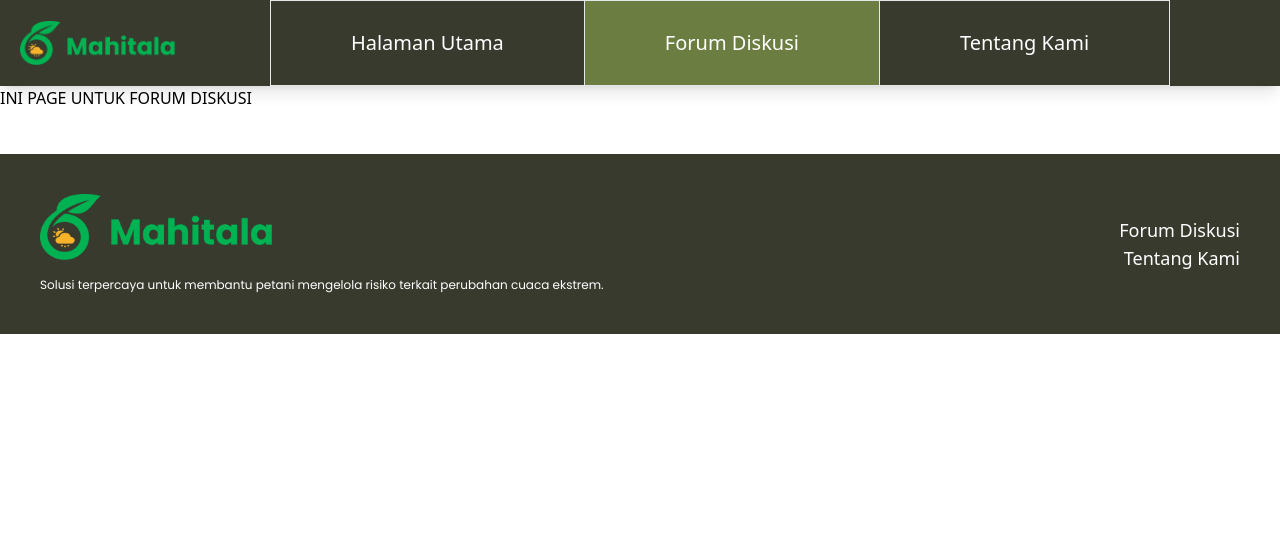
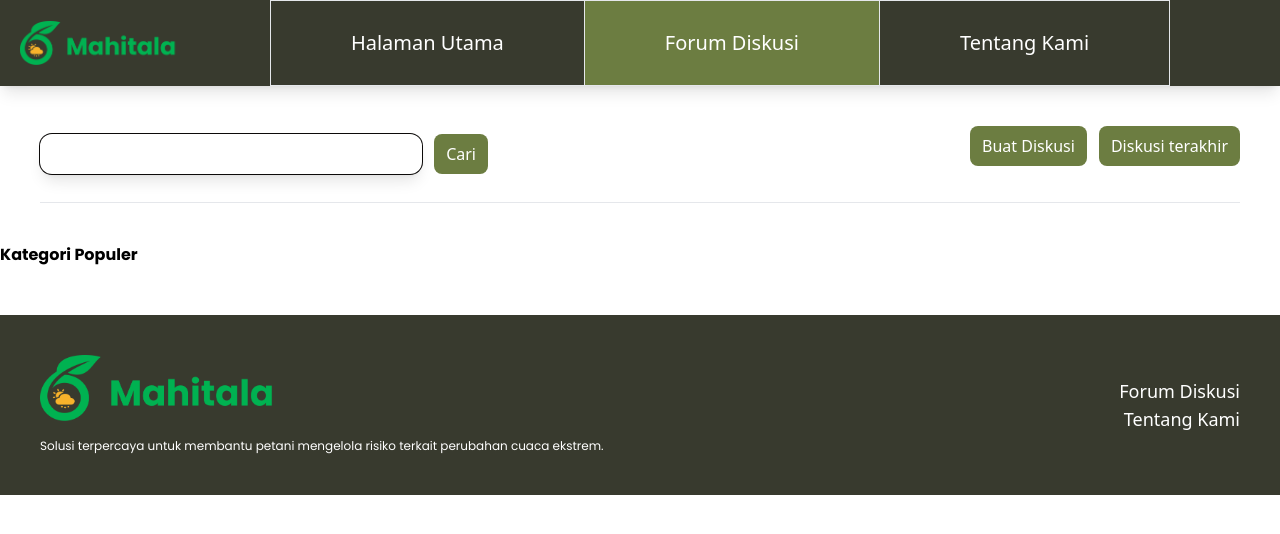
Before and after one commit to Yusuf-311/Mahitala, a React (Vite) app: page /forum-diskusi in a window 1280 px wide. Shown: the top 534 px of the page. Built offline with nearby package versions, Linux system fonts and the light colour scheme.

Commit message:
first commit

```diff
--- a/src/components/Footer.jsx
+++ b/src/components/Footer.jsx
@@ -3,7 +3,7 @@
 const Footer = () => {
   return (
     <>
-      <footer className="bg-[#383A2E] p-10 mt-11 sticky ">
+      <footer className="bg-[#383A2E] p-10  sticky ">
         <div className="flex items-center justify-between">
           <div>
             <img src={logo} className="w-60" alt="" />
--- a/src/components/css/header.css
+++ b/src/components/css/header.css
@@ -9,12 +9,3 @@
   font-family: "Poppins", serif !important;
   font-size: 12px;
 }
-
-.scrollbar-hidden::-webkit-scrollbar {
-  display: none; /* Safari and Chrome */
-}
-
-.scrollbar-hidden {
-  -ms-overflow-style: none; /* Internet Explorer and Edge */
-  scrollbar-width: none; /* Firefox */
-}
--- a/src/components/dashboard/PrediksiCuaca.jsx
+++ b/src/components/dashboard/PrediksiCuaca.jsx
@@ -32,7 +32,7 @@
             <p className="font-normal">Sebagian Cerah</p>
           </div>
 
-          <div className="text-white self-center align-middle p-10  basis-1/2 md:basis-1/2 bg-[#6C7D41] rounded-3xl">
+          <div className="text-white self-center align-middle p-5  basis-1/2 md:basis-1/2 bg-[#6C7D41] rounded-3xl">
             <p className="mb-5">Perkiraan Cuaca Hari Ini</p>
 
             {/* SubPrediksi */}
--- a/src/components/dashboard/PrediksiKedepan.jsx
+++ b/src/components/dashboard/PrediksiKedepan.jsx
@@ -12,30 +12,10 @@
         </div>
         <div className="overflow-x-auto scrollbar-hidden">
           <div className="flex gap-4 mt-5 w-\ whitespace-nowrap">
-            <SubPrediksiKedepan
-              jam="09.00"
-              images={Berawan}
-              suhu="19° "
-              warna="bg-[#6C7D41]"
-            />
-            <SubPrediksiKedepan
-              jam="09.00"
-              images={Berawan}
-              suhu="19° "
-              warna="bg-[#6C7D41]"
-            />
-            <SubPrediksiKedepan
-              jam="09.00"
-              images={Berawan}
-              suhu="19° "
-              warna="bg-[#6C7D41]"
-            />
-            <SubPrediksiKedepan
-              jam="09.00"
-              images={Berawan}
-              suhu="19° "
-              warna="bg-[#6C7D41]"
-            />
+            <SubPrediksiKedepan jam="09.00" images={Berawan} suhu="19° " />
+            <SubPrediksiKedepan jam="09.00" images={Berawan} suhu="19° " />
+            <SubPrediksiKedepan jam="09.00" images={Berawan} suhu="19° " />
+            <SubPrediksiKedepan jam="09.00" images={Berawan} suhu="19° " />
           </div>
         </div>
         <div className="flex items-center gap-4 mt-5 align-middle">
@@ -44,30 +24,10 @@
         </div>
         <div className="overflow-x-auto scrollbar-hidden">
           <div className="flex gap-4 mt-5 whitespace-nowrap">
-            <SubPrediksiKedepan
-              jam="09.00"
-              images={Berawan}
-              suhu="19° "
-              warna="bg-[#6C7D41]"
-            />
-            <SubPrediksiKedepan
-              jam="09.00"
-              images={Berawan}
-              suhu="19° "
-              warna="bg-[#6C7D41]"
-            />
-            <SubPrediksiKedepan
-              jam="09.00"
-              images={Berawan}
-              suhu="19° "
-              warna="bg-[#6C7D41]"
-            />
-            <SubPrediksiKedepan
-              jam="09.00"
-              images={Berawan}
-              suhu="19° "
-              warna="bg-[#6C7D41]"
-            />
+            <SubPrediksiKedepan jam="09.00" images={Berawan} suhu="19° " />
+            <SubPrediksiKedepan jam="09.00" images={Berawan} suhu="19° " />
+            <SubPrediksiKedepan jam="09.00" images={Berawan} suhu="19° " />
+            <SubPrediksiKedepan jam="09.00" images={Berawan} suhu="19° " />
           </div>
         </div>
       </div>
--- a/src/components/dashboard/SubComponent/SubPrediksiKedepan.jsx
+++ b/src/components/dashboard/SubComponent/SubPrediksiKedepan.jsx
@@ -1,9 +1,11 @@
 const SubPrediksiKedepan = (props) => {
   // eslint-disable-next-line react/prop-types
-  const { jam, images, suhu, warna } = props;
+  const { jam, images, suhu } = props;
   return (
     <>
-      <div className={`p-6 ${warna} rounded-3xl w-28 space-y-2 text-center `}>
+      <div
+        className={`p-6 bg-[#545F39] rounded-3xl w-28 space-y-2 text-center `}
+      >
         <p className="text-white text-[12px]">{jam}</p>
         <img src={images} className="mx-auto w-11" alt="" />
         <p className="text-white text-[12px]">{suhu}</p>
--- a/src/components/dashboard/SubComponent/SubStatusCuaca.jsx
+++ b/src/components/dashboard/SubComponent/SubStatusCuaca.jsx
@@ -4,7 +4,7 @@
 
   return (
     <>
-      <div className="flex items-center gap-10 p-4 border border-black shadow-lg rounded-3xl">
+      <div className="flex items-center gap-10 p-4 bg-white border border-black shadow-lg rounded-3xl">
         <div className="w-1/4 text-center">
           <img src={images} className="w-16 mx-auto" alt="" />
           <p className="text-[#6C7D41] mt-1">{nilai}</p>
--- /dev/null
+++ b/src/components/forum/KategoriPopuler.jsx
@@ -0,0 +1,12 @@
+const KategoriPopuler = () => {
+  return (
+    <div className="flex">
+      <div>
+        <img src="" alt="" />
+        <p>Prediksi Cuaca Mingguan</p>
+      </div>
+    </div>
+  );
+};
+
+export default KategoriPopuler;
--- a/src/pages/ForumDiskusi.jsx
+++ b/src/pages/ForumDiskusi.jsx
@@ -1,5 +1,51 @@
 const ForumDiskusi = () => {
-  return <div> INI PAGE UNTUK FORUM DISKUSI</div>;
+  return (
+    <>
+      <div className="p-10">
+        <div className="flex justify-between">
+          <form className="w-2/4">
+            <div className="mt-2">
+              <div className="flex space-x-3 rounded-md sm:max-w-md">
+                <input
+                  type="text"
+                  name="username"
+                  id="username"
+                  className="rounded-xl ring-1 ring-stone-950 block flex-1 border-0 bg-transparent py-1.5 pl-1 shadow-lg text-gray-900 placeholder:text-gray-400 focus:ring-0 sm:text-sm/6"
+                />
+                <button
+                  type="submit"
+                  className="bg-[#6C7D41] px-3 py-2 rounded-lg text-white"
+                >
+                  Cari
+                </button>
+              </div>
+            </div>
+          </form>
+          <div className="space-x-3">
+            {" "}
+            <button
+              type="submit"
+              className="bg-[#6C7D41] px-3 py-2 rounded-lg text-white"
+            >
+              Buat Diskusi
+            </button>
+            <button
+              type="submit"
+              className="bg-[#6C7D41] px-3 py-2 rounded-lg text-white"
+            >
+              Diskusi terakhir
+            </button>
+          </div>
+        </div>
+        <hr className="mt-7" />
+      </div>
+      <div className="">
+        {" "}
+        <h1 className="font-bold">Kategori Populer</h1>
+        <div className="w-3/5 p-6 rounded-3xl"></div>
+      </div>
+    </>
+  );
 };
 
 export default ForumDiskusi;
--- a/src/pages/Home.jsx
+++ b/src/pages/Home.jsx
@@ -2,26 +2,28 @@
 import PrediksiKedepan from "../components/dashboard/PrediksiKedepan";
 import RekomendasiAI from "../components/dashboard/RekomendasiAI";
 import StatusCuaca from "../components/dashboard/StatusCuaca";
+import "./css/home.css";
 
 const Home = () => {
   return (
     <>
-      <div className="px-9 pt-7">
-        <div className="flex gap-14">
-          {" "}
-          <div className="w-2/3 p-8 mt-2 border border-black shadow-lg rounded-3xl">
+      <div className="flex gap-10 p-5 py-7 hero-background">
+        <div className="w-3/5 p-6 rounded-3xl bg-[#BAAD8A]">
+          <h1 className="font-bold">Cuaca Hari Ini</h1>{" "}
+          <div className="p-8 mt-2 bg-white border border-black shadow-lg rounded-3xl">
             <PrediksiCuaca />
           </div>
-          <div className="w-1/3 p-8 mt-2 border border-black shadow-lg rounded-3xl ">
-            <RekomendasiAI />
+          <div className="grid grid-cols-2 gap-10 mt-10 ">
+            <StatusCuaca />
           </div>
         </div>
 
-        <div className="flex gap-14">
-          <div className="grid w-2/3 grid-cols-2 gap-10 mt-10">
-            <StatusCuaca />
+        <div className="w-2/5 p-6 rounded-3xl bg-[#BAAD8A]">
+          <h1 className="font-bold">Rekomendasi AI</h1>
+          <div className="p-8 mt-2 bg-white border border-black shadow-lg rounded-3xl">
+            <RekomendasiAI />
           </div>
-          <div className="w-1/3 p-8 mt-10 border border-black shadow-lg rounded-3xl">
+          <div className="p-8 mt-10 bg-white border border-black shadow-lg rounded-3xl">
             <PrediksiKedepan />
           </div>
         </div>
--- /dev/null
+++ b/src/pages/css/home.css
@@ -0,0 +1,5 @@
+.hero-background {
+  background-image: url(../../assets/Images/Backgound.png);
+  background-size: cover;
+  background-position: center;
+}
```
Also changed, not shown: 1 other file (tests, documents, lock files or other folders).
